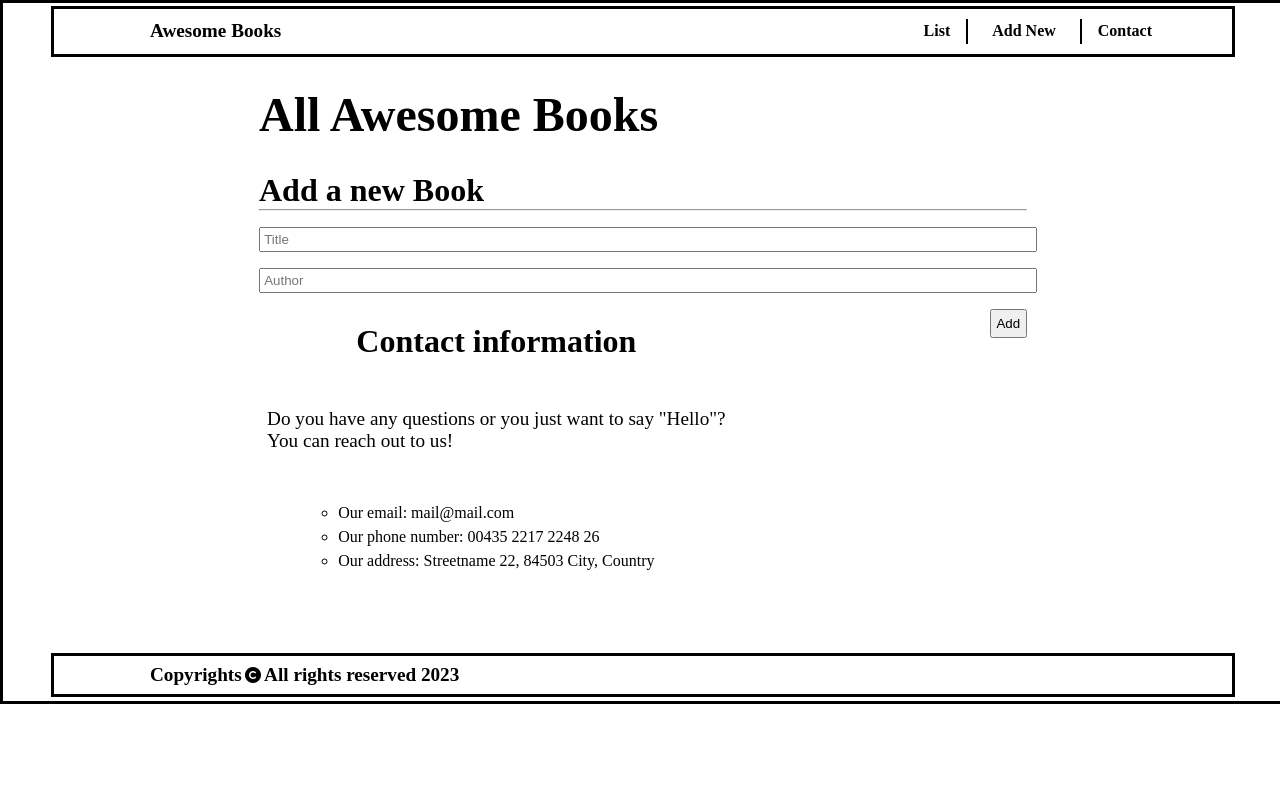
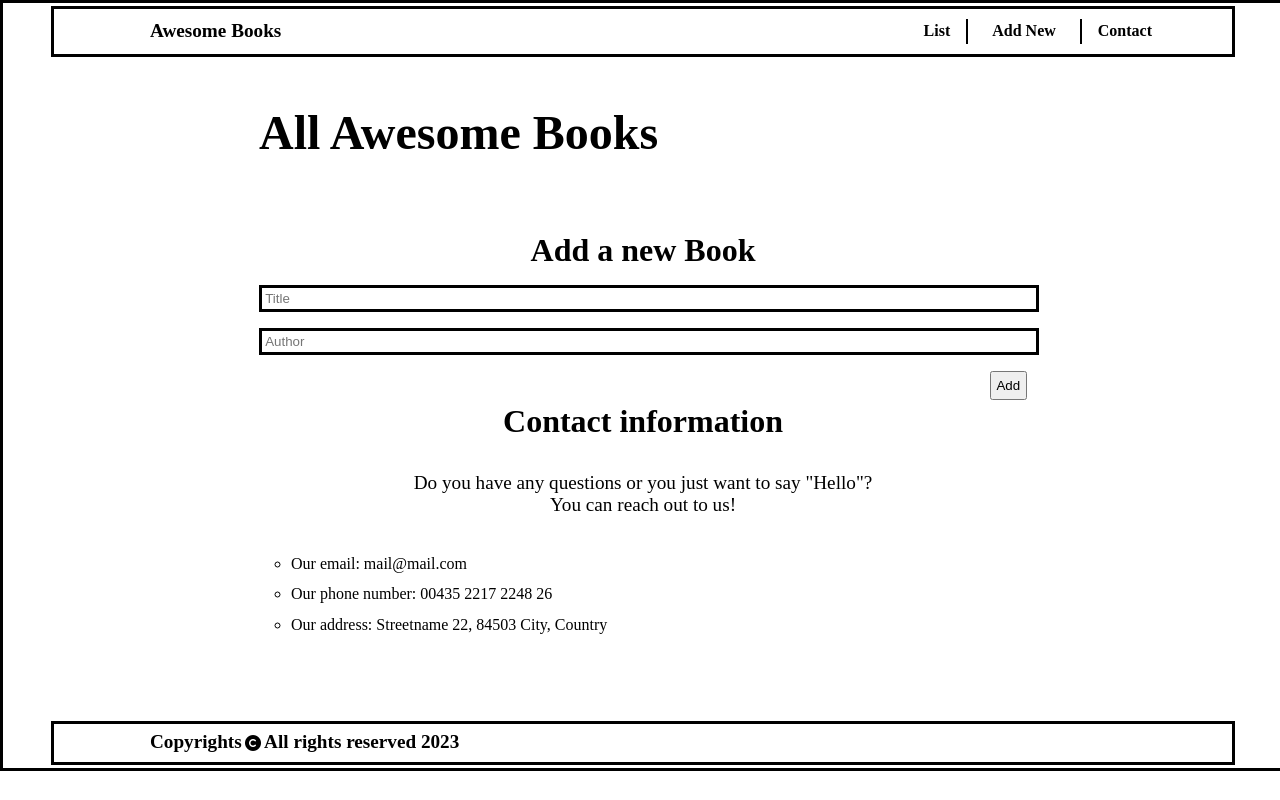
Before and after one commit to vangelif/awesome-books, a website: page index.html in a window 1280 px wide. Drawn offline with Linux system fonts and the light colour scheme.

Commit message:
Align the text and adjust stylings

```diff
--- a/index.html
+++ b/index.html
@@ -31,7 +31,6 @@
     </section>
     <section id="book-form">
       <h2>Add a new Book</h2>
-      <hr />
       <form id="form">
         <p id="error"></p>
         <input id="book-title" type="text" placeholder="Title" required />
--- a/style.css
+++ b/style.css
@@ -68,20 +68,22 @@ a:hover {
 
 section {
   width: 60%;
-  margin: 30px auto;
+  margin: 3rem auto;
 }
 
 h1 {
   font-size: 3rem;
+  padding-bottom: 1.5rem;
 }
 
 h2 {
   font-size: 2rem;
+  text-align: center;
 }
 
 table {
   width: 100%;
-  border: 1px solid black;
+  border: 3px solid black;
   border-collapse: collapse;
 }
 
@@ -98,6 +100,7 @@ input {
   padding: 0.2rem;
   display: block;
   margin-block: 1rem;
+  border: 3px solid black;
 }
 
 button {
@@ -108,17 +111,17 @@ button {
 #contact-info > p,
 #contact-info > li {
   font-size: 1.2rem;
+  text-align: center;
+  padding: 2rem 0;
+}
+
+#contact-info > ul {
+  margin-left: 2rem;
 }
 
 #contact-info > ul > li {
   list-style: circle;
-}
-
-#contact-info {
-  display: flex;
-  flex-direction: column;
-  gap: 3rem;
-  align-items: center;
+  padding: 0.4rem 0;
 }
 
 footer {
```
